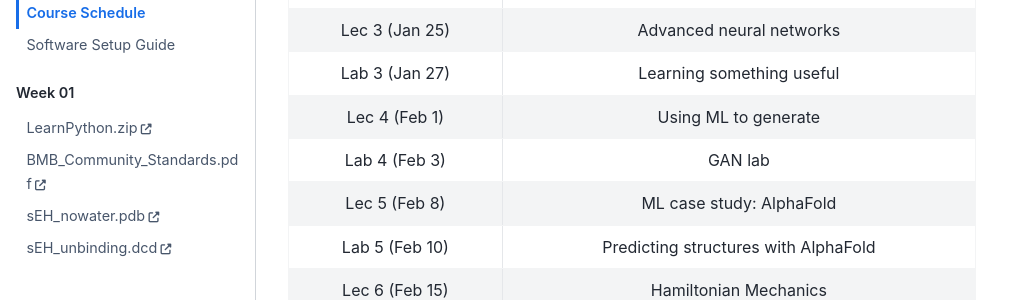
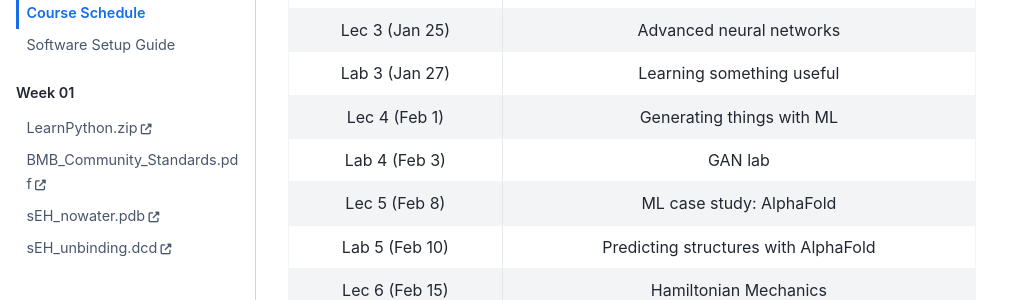
Before and after one commit to ADicksonLab/ml4md-jb, a Jupyter Book: the page built from Course_Materials/BMB961-003_Schedule.md, in a window 1280 px wide and 900 px high. Shown: the part 391-691 px from the top of the window, without its empty margins (0-1031 px from the left). Built offline with Jupyter Book 1.0.4 settings and Sphinx 7.4.7 and the Sphinx Book theme 1.1.4, drawn with Linux system fonts in a browser that asks for light colours; pages that are not in the unit, such as notebooks, are missing from menus.

Commit message:
updated schedule

```diff
--- a/Course_Materials/BMB961-003_Schedule.md
+++ b/Course_Materials/BMB961-003_Schedule.md
@@ -8,7 +8,7 @@
 | Lab 2 (Jan 20) | First steps with a neural network |
 | Lec 3 (Jan 25) | Advanced neural networks |
 | Lab 3 (Jan 27) | Learning something useful |
-| Lec 4 (Feb 1) | Using ML to generate |
+| Lec 4 (Feb 1) | Generating things with ML |
 | Lab 4 (Feb 3) | GAN lab |
 | Lec 5 (Feb 8) | ML case study: AlphaFold |
 | Lab 5 (Feb 10) | Predicting structures with AlphaFold |
```
